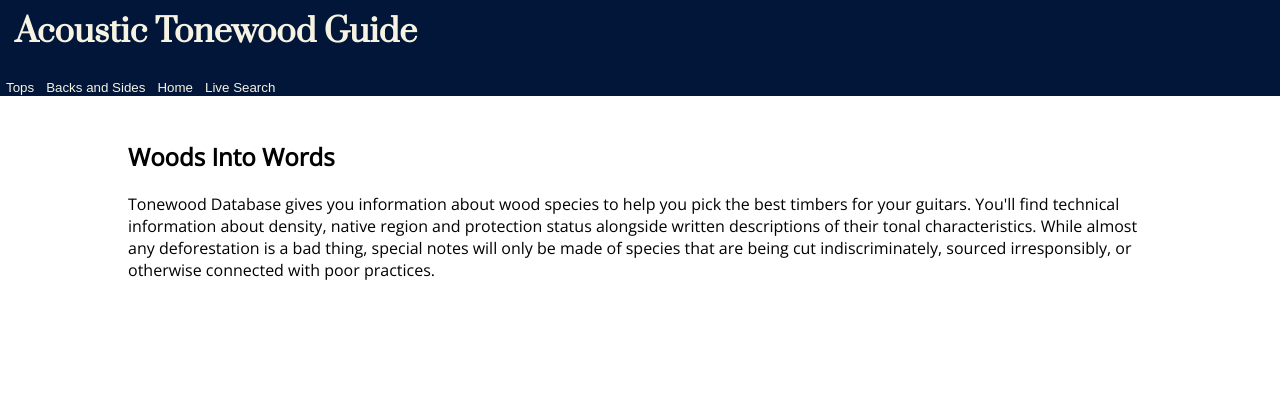
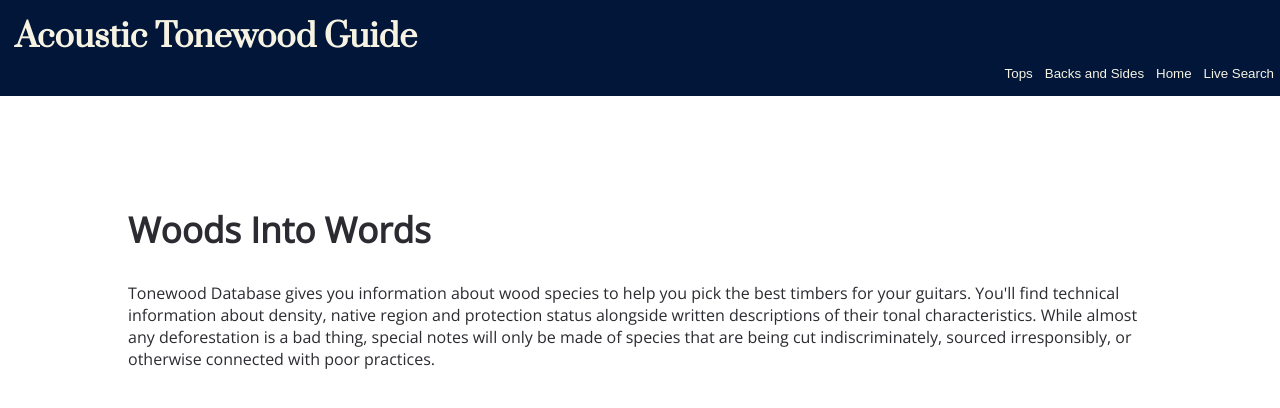
Before and after one commit to tlysecki/tonewoodDB, a React (Create React App) app: page / in a window 1280 px wide. Shown: the top 408 px of the page. Built offline with nearby package versions, Linux system fonts and the light colour scheme.

Commit message:
scrapped bootstrap

```diff
--- a/src/About.js
+++ b/src/About.js
@@ -3,11 +3,9 @@ import React, { Component } from 'react';
 class About extends Component {
   render() {
     return (
-      <div className="container">
-        <div className="about">
+      <div className="about">
           <h2>Woods Into Words</h2>
           <p>Tonewood Database gives you information about wood species to help you pick the best timbers for your guitars. You'll find technical information about density, native region and protection status alongside written descriptions of their tonal characteristics. While almost any deforestation is a bad thing, special notes will only be made of species that are being cut indiscriminately, sourced irresponsibly, or otherwise connected with poor practices.</p>
-        </div>
       </div>
     );
   }
--- a/src/App.css
+++ b/src/App.css
@@ -4,6 +4,12 @@
   }
   .titleLg {
     display: none
+  }
+  .woodDetails {
+    margin-left: -6vw;
+  }
+  .about h2 {
+    font-size: 1.8em
   }
 }
 @media (min-width: 481px) {
@@ -13,20 +19,34 @@
   .titleLg {
     display: block
   }
+  .woodDetails {
+    margin-left: 15vw;
+  }
+  .about h2 {
+    font-size: 2.2em
+  }
 }
 
 header {
   color: #F7F3E3;
   background-color: #011638;
   position: fixed;
+  width: 100vw;
   display: block;
-  width: 100vw;
   height: 12vh;
 }
 
+.about {
+  margin-top: 0vh;
+}
+
 .showWoods, .searchResults {
-  padding: 15vh 10vw 0vh 10vw;
+  position: absolute;
+  z-index: -1;
+  top: 22vh;
+  padding: 0vh 10vw 0vh 10vw;
   font-family: 'Open Sans', sans-serif;
+  color: #2C2B31
 }
 
 .foundWoods, .tops, .backs {
@@ -34,7 +54,7 @@ header {
 }
 
 .woodName {
-  padding: 5px 0px 5px 5px;
+  padding: 5px 10px 5px 5px;
   margin: -15px 0px -15px 0px;
   border-radius: 3px;
   font-size: 1.2em;
@@ -46,9 +66,15 @@ header {
   padding-top: 5px;
 }
 
+@keyframes woodHover {
+  from { background: grey}
+  to { background: linear-gradient(to right, rgba(0,0,0,0.1), rgba(0,0,0,0))}
+}
+
 .woodName:hover {
   cursor: default;
-  background: linear-gradient(to right, rgba(0,0,0,0.1), rgba(0,0,0,0))
+  background: linear-gradient(to right, rgba(0,0,0,0.1), rgba(0,0,0,0));
+  animation: woodHover 500ms;
 }
 
 .navButton {
@@ -56,8 +82,6 @@ header {
   color: #F7F3E3;
   border: none;
   border-radius: 1px;
-  height: 100%;
-  overflow: hidden;
 }
 
 .navButton:hover {
@@ -70,20 +94,28 @@ header {
 
 .titleLg, .titleSm {
   font-family: 'Prata', serif;
+  padding-left: 15px;
+  padding-top: 15px;
+  margin-top: 0px;
+}
+
+.titleLg {
   font-size: 2em;
-  padding-left: 15px;
-  margin-top: 10px;
+}
+
+.titleSm {
+  font-size: 2.3em;
+  padding-left: 10vw;
 }
 
 .navigation {
   display: block;
-  position: absolute;
-  bottom: 0;
-  right: 10;
+  position: fixed;
+  right: 0;
+  top: 8vh;
 }
 
 .woodSearch {
-  margin-top: 100px;
   width: 100vw;
   height: 8vh;
   padding-left: 20px;
--- a/src/App.js
+++ b/src/App.js
@@ -87,6 +87,8 @@ class App extends Component {
     return (
       <div className="container">
         <header>
+
+
           <h1 className="titleLg">Acoustic Tonewood Guide</h1>
           <h1 className="titleSm">ATG</h1>
           <nav className="navigation">
--- a/src/index.js
+++ b/src/index.js
@@ -24,8 +24,6 @@ const woods = [
   new WoodType('Rosewood, Indian',false,true,'Dalbergia latifolia/sisso','2440','Another classic back and side wood, Indian Rosewood is probably second only to mahogany in popularity. Comparing the two, Indian Rosewood has a broader tonal range, with more depth in the lows and brighter highs, and for that, it is to be a more articulate wood. While more sustainable than Brazilian Rosewood, it should be noted that as of January 1, 2017, all rosewood species were added to the CITES protection list.'),
   new WoodType('Walnut',true,true,'Juglans regia or nigra','2','Testtesttest'),
   new WoodType('',false,false,'','',''),
-  new WoodType('',false,false,'','',''),
-  new WoodType('',false,false,'','',''),
 ]
 
 ReactDOM.render(
```
Also changed, not shown: public/index.html (line endings or trailing spaces).
